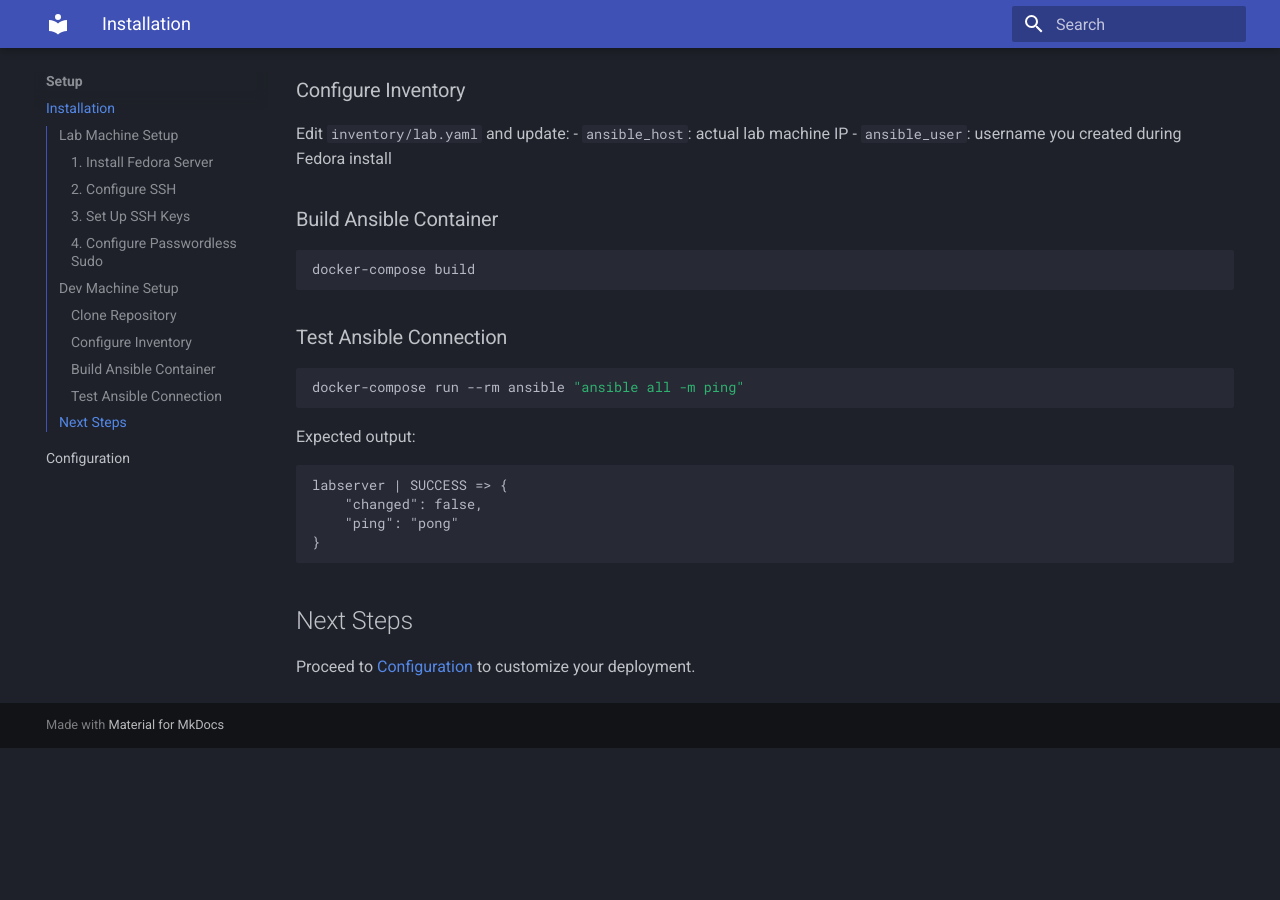
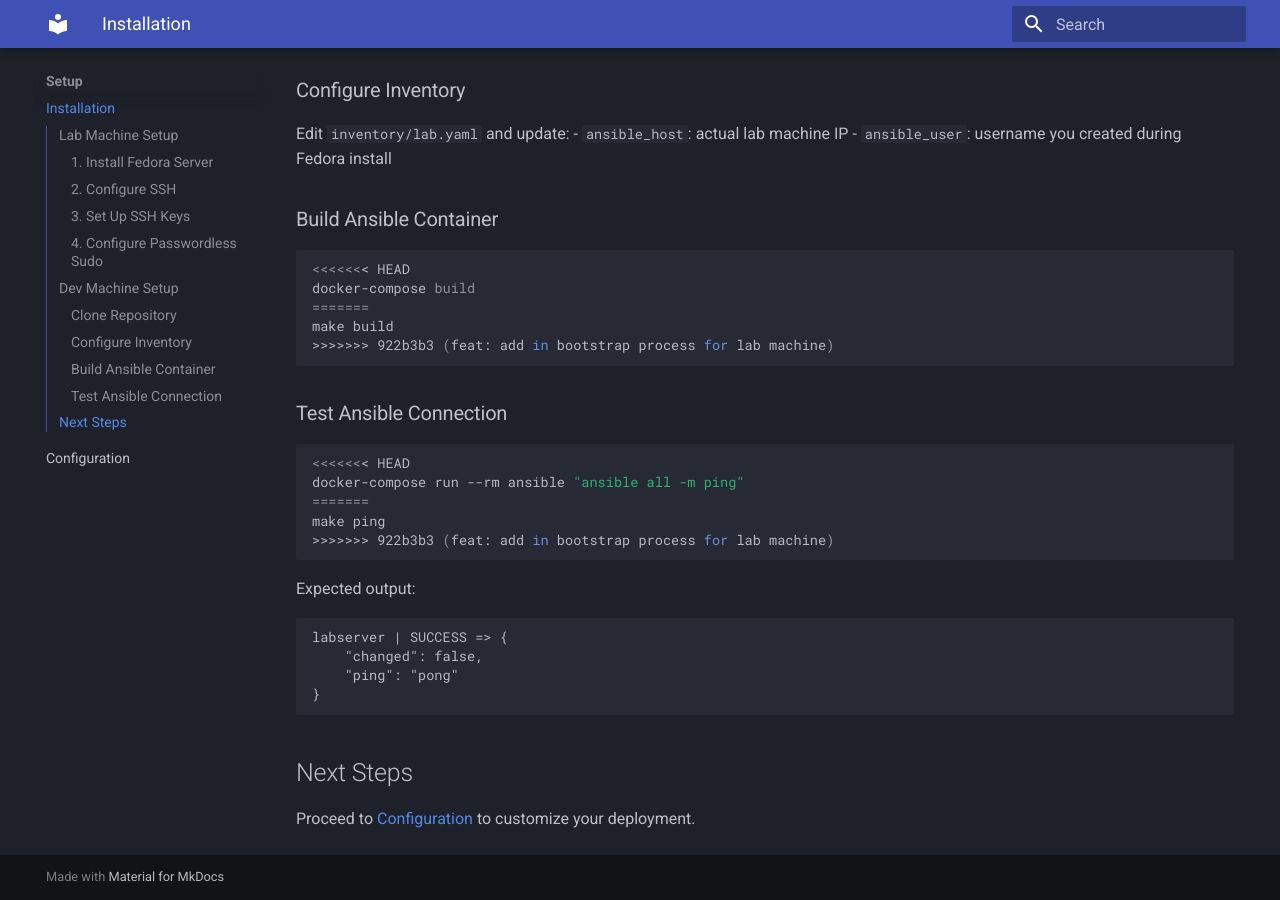
Before and after one commit to bmcivor/vertex-studio, an MkDocs documentation site: the page built from docs/setup/installation.md, in a window 1280 px wide and 900 px high, scrolled down 1721 px. Built offline with MkDocs 1.6.1 and Material for MkDocs 9.7.7, drawn with Linux system fonts in a browser that asks for light colours; before the commit the page ends 2469 px from its top, so only the background shows below that.

````diff
--- a/ansible.cfg
+++ b/ansible.cfg
@@ -3,3 +3,6 @@ inventory = inventory/lab.yaml
 host_key_checking = False
 retry_files_enabled = False
 interpreter_python = auto_silent
+
+[ssh_connection]
+ssh_args = -o ControlMaster=auto -o ControlPersist=60s -o SetEnv=TERM=dumb
--- a/docs/setup/installation.md
+++ b/docs/setup/installation.md
@@ -81,13 +81,21 @@ Edit `inventory/lab.yaml` and update:
 ### Build Ansible Container
 
 ```bash
+<<<<<<< HEAD
 docker-compose build
+=======
+make build
+>>>>>>> 922b3b3 (feat: add in bootstrap process for lab machine)
 ```
 
 ### Test Ansible Connection
 
 ```bash
+<<<<<<< HEAD
 docker-compose run --rm ansible "ansible all -m ping"
+=======
+make ping
+>>>>>>> 922b3b3 (feat: add in bootstrap process for lab machine)
 ```
 
 Expected output:
````
Also changed, not shown: README.md (+7 -6 lines), docs/playbooks/bootstrap.md (+2 -2 lines), 1 other file.
